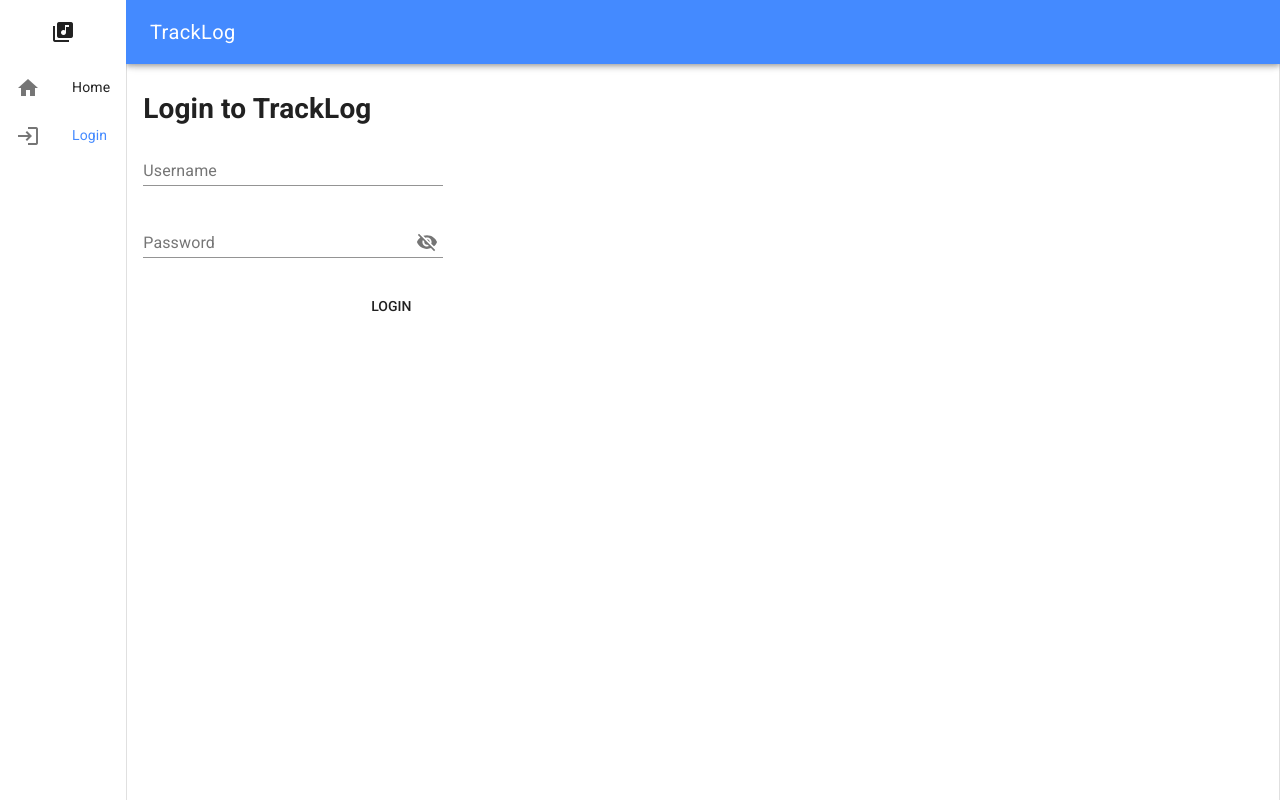
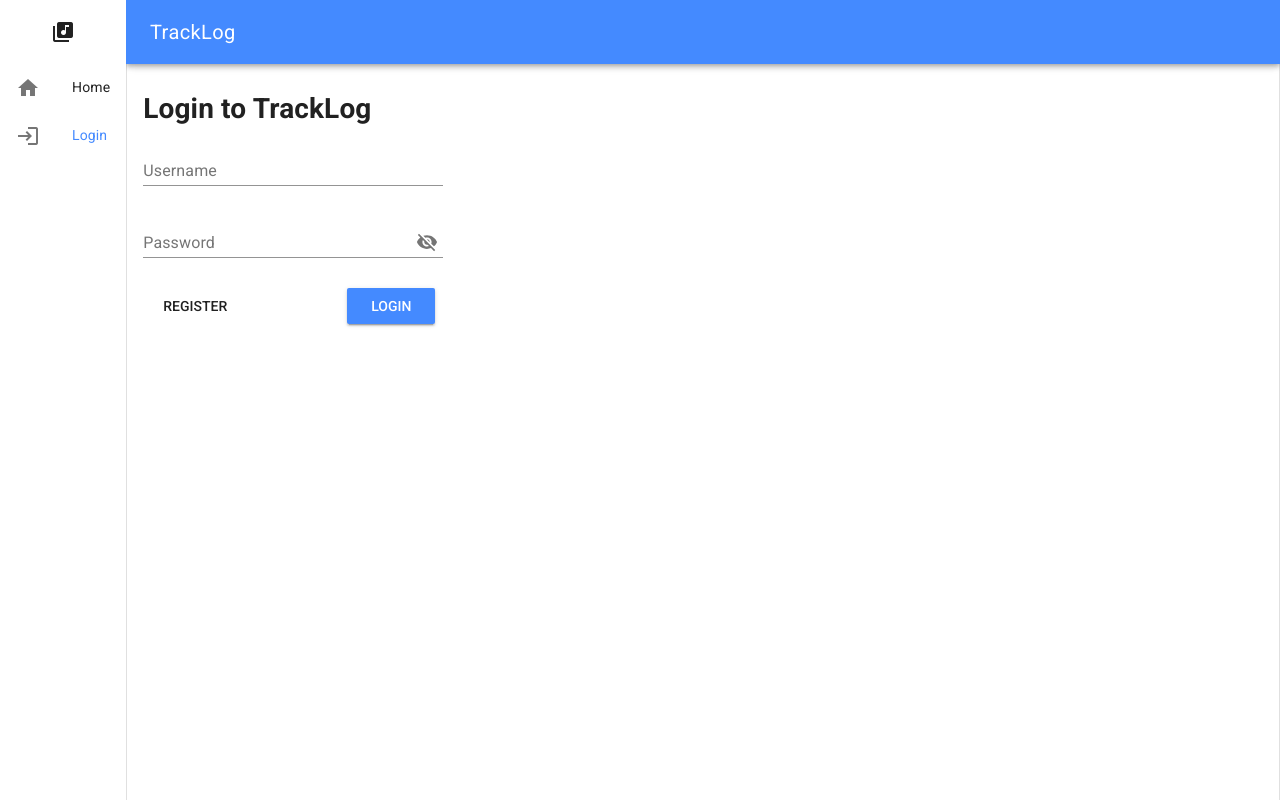
Before and after one commit to Google-SPS2020-Team2/TrackLog, a Vue app: page /#/login in a window 1280 px wide. Built offline with nearby package versions, Linux system fonts and the light colour scheme.

Commit message:
add register logic

```diff
--- a/src/components/UserLogin.vue
+++ b/src/components/UserLogin.vue
@@ -5,11 +5,28 @@
       <label>Username</label>
       <md-input v-model="username"></md-input>
     </md-field>
+    <md-field v-if="isRegister">
+      <label>Nickname</label>
+      <md-input v-model="nickname"></md-input>
+    </md-field>
     <md-field>
       <label>Password</label>
       <md-input v-model="password" type="password"></md-input>
     </md-field>
-    <md-button style="float: right;" v-on:click="login()">Login</md-button>
+    <md-button v-on:click="isRegister = !isRegister">
+      <span v-if="isRegister">Login</span>
+      <span v-else>Register</span>
+    </md-button>
+    <md-button v-if="isRegister"
+               class="md-raised md-primary float-right"
+               v-on:click="register()">
+      Submit
+    </md-button>
+    <md-button v-else
+               class="md-raised md-primary float-right"
+               v-on:click="login()">
+      Login
+    </md-button>
   </div>
 </template>
 
@@ -18,11 +35,26 @@ export default {
   name: "UserLogin",
   data: function () {
     return {
+      isRegister: false,
       username: '',
+      nickname: '',
       password: ''
     }
   },
   methods: {
+    register() {
+      this.$http.post('/register', {
+        username: this.username,
+        nickname: this.nickname,
+        password: this.password
+      })
+          .then(() => {
+            this.login();
+          })
+          .catch(err => {
+            console.error(err);
+          })
+    },
     login() {
       this.$http.post('/login', {
         username: this.username,
@@ -44,4 +76,8 @@ export default {
 #userLogin {
   max-width: 300px;
 }
+
+.float-right {
+  float: right;
+}
 </style>
```
